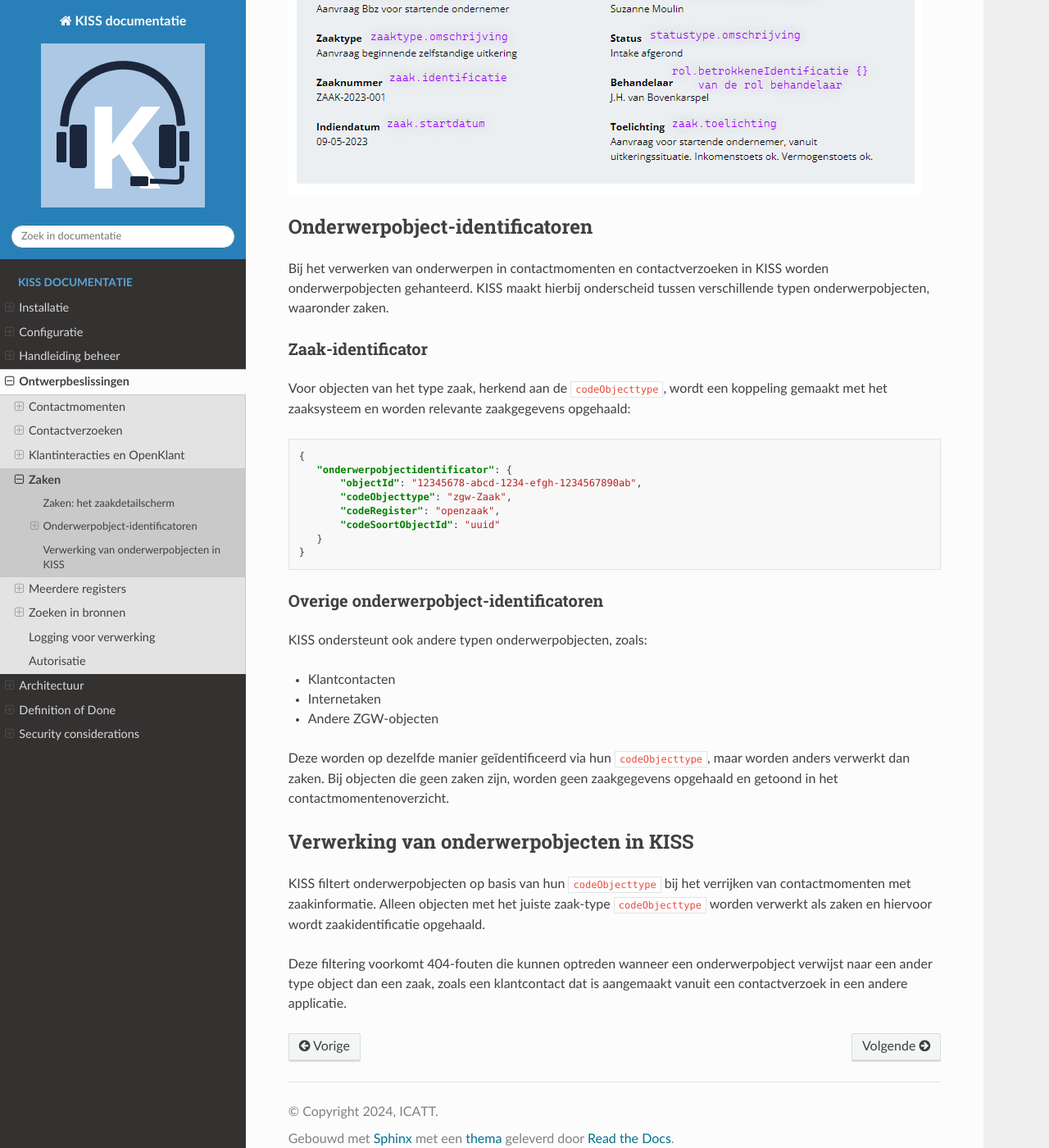
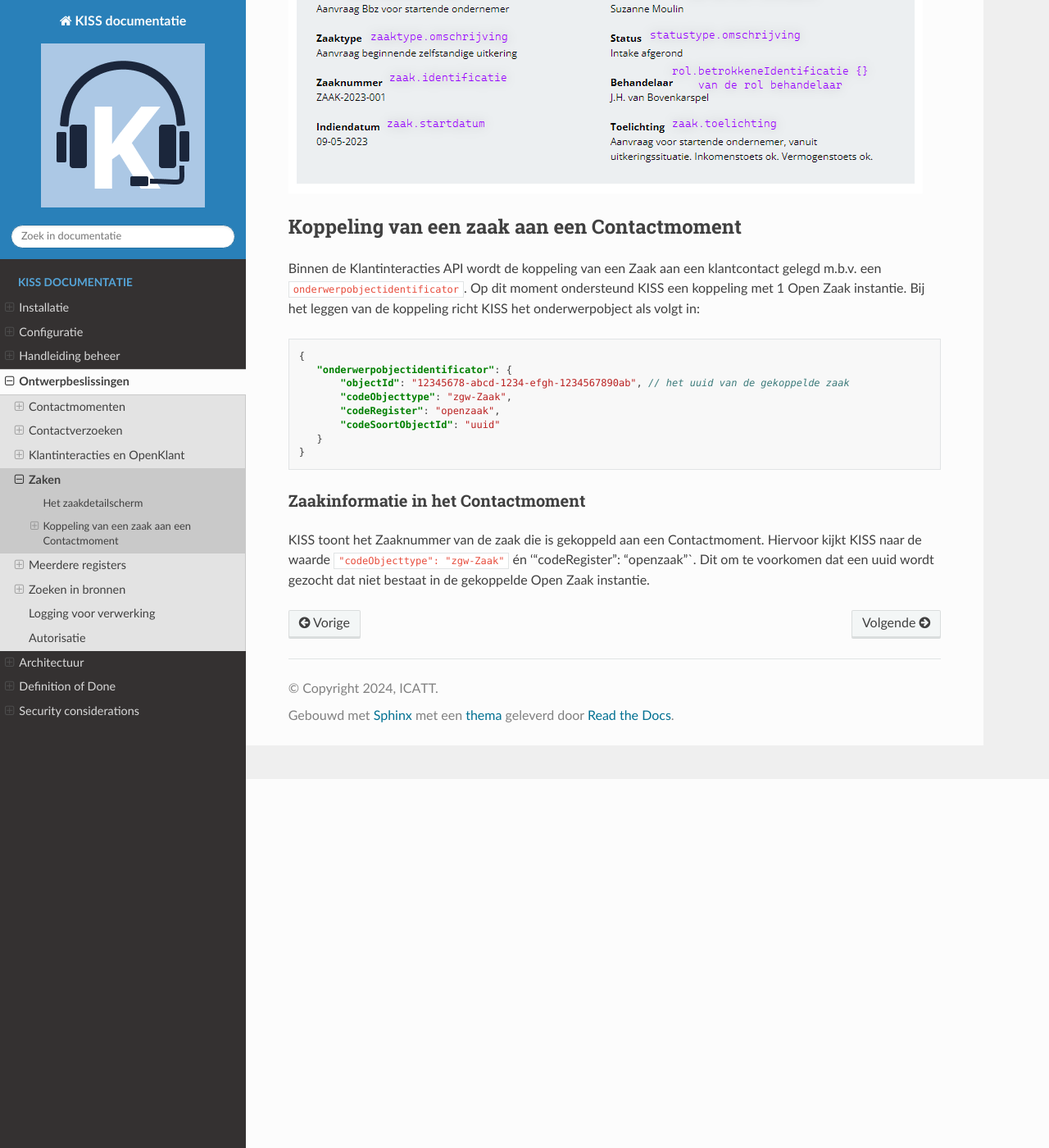
Before and after one commit to Klantinteractie-Servicesysteem/.github, a Sphinx documentation site: the page built from docs/decision-record/zaken.md, in a window 1280 px wide and 1400 px high, scrolled down 450 px. Shown: the whole window at 82% size. Built offline with Sphinx 7.4.7 and the Read the Docs theme 3.1.0, drawn with Linux system fonts in a browser that asks for light colours; some of the changed text lies outside the part shown.

Commit message:
Redactie op uitbreiding decision record met zaak info

````diff
--- a/docs/decision-record/zaken.md
+++ b/docs/decision-record/zaken.md
@@ -1,23 +1,19 @@
 # Zaken
 
-## Zaken: het zaakdetailscherm
+## Het zaakdetailscherm
 
 In onderstaande afbeelding is gedocumenteerd welke gegevens uit de verschillende ZGW-objecten worden gebruikt in het Zaak-detailscherm.
 
 ![image](https://raw.githubusercontent.com/Klantinteractie-Servicesysteem/.github/refs/heads/main/docs/images/MappingZaakDetail.png)
 
-## Onderwerpobject-identificatoren
+## Koppeling van een zaak aan een Contactmoment
 
-Bij het verwerken van onderwerpen in contactmomenten en contactverzoeken in KISS worden onderwerpobjecten gehanteerd. KISS maakt hierbij onderscheid tussen verschillende typen onderwerpobjecten, waaronder zaken.
-
-### Zaak-identificator
-
-Voor objecten van het type zaak, herkend aan de `codeObjecttype`, wordt een koppeling gemaakt met het zaaksysteem en worden relevante zaakgegevens opgehaald:
+Binnen de Klantinteracties API wordt de koppeling van een Zaak aan een klantcontact gelegd m.b.v. een `onderwerpobjectidentificator`. Op dit moment ondersteund KISS een koppeling met 1 Open Zaak instantie. Bij het leggen van de koppeling richt KISS het onderwerpobject als volgt in:
 
 ```json
 {
    "onderwerpobjectidentificator": {
-       "objectId": "12345678-abcd-1234-efgh-1234567890ab",
+       "objectId": "12345678-abcd-1234-efgh-1234567890ab", // het uuid van de gekoppelde zaak
        "codeObjecttype": "zgw-Zaak",
        "codeRegister": "openzaak",
        "codeSoortObjectId": "uuid"
@@ -25,17 +21,6 @@
 }
 ```
 
-### Overige onderwerpobject-identificatoren
+### Zaakinformatie in het Contactmoment
 
-KISS ondersteunt ook andere typen onderwerpobjecten, zoals:
-* Klantcontacten
-* Internetaken
-* Andere ZGW-objecten
-
-Deze worden op dezelfde manier geïdentificeerd via hun `codeObjecttype`, maar worden anders verwerkt dan zaken. Bij objecten die geen zaken zijn, worden geen zaakgegevens opgehaald en getoond in het contactmomentenoverzicht.
-
-## Verwerking van onderwerpobjecten in KISS
-
-KISS filtert onderwerpobjecten op basis van hun `codeObjecttype` bij het verrijken van contactmomenten met zaakinformatie. Alleen objecten met het juiste zaak-type `codeObjecttype` worden verwerkt als zaken en hiervoor wordt zaakidentificatie opgehaald.
-
-Deze filtering voorkomt 404-fouten die kunnen optreden wanneer een onderwerpobject verwijst naar een ander type object dan een zaak, zoals een klantcontact dat is aangemaakt vanuit een contactverzoek in een andere applicatie.
+KISS toont het Zaaknummer van de zaak die is gekoppeld aan een Contactmoment. Hiervoor kijkt KISS naar de waarde  `"codeObjecttype": "zgw-Zaak"`  én '"codeRegister": "openzaak"`. Dit om te voorkomen dat een uuid wordt gezocht dat niet bestaat in de gekoppelde Open Zaak instantie.
````
